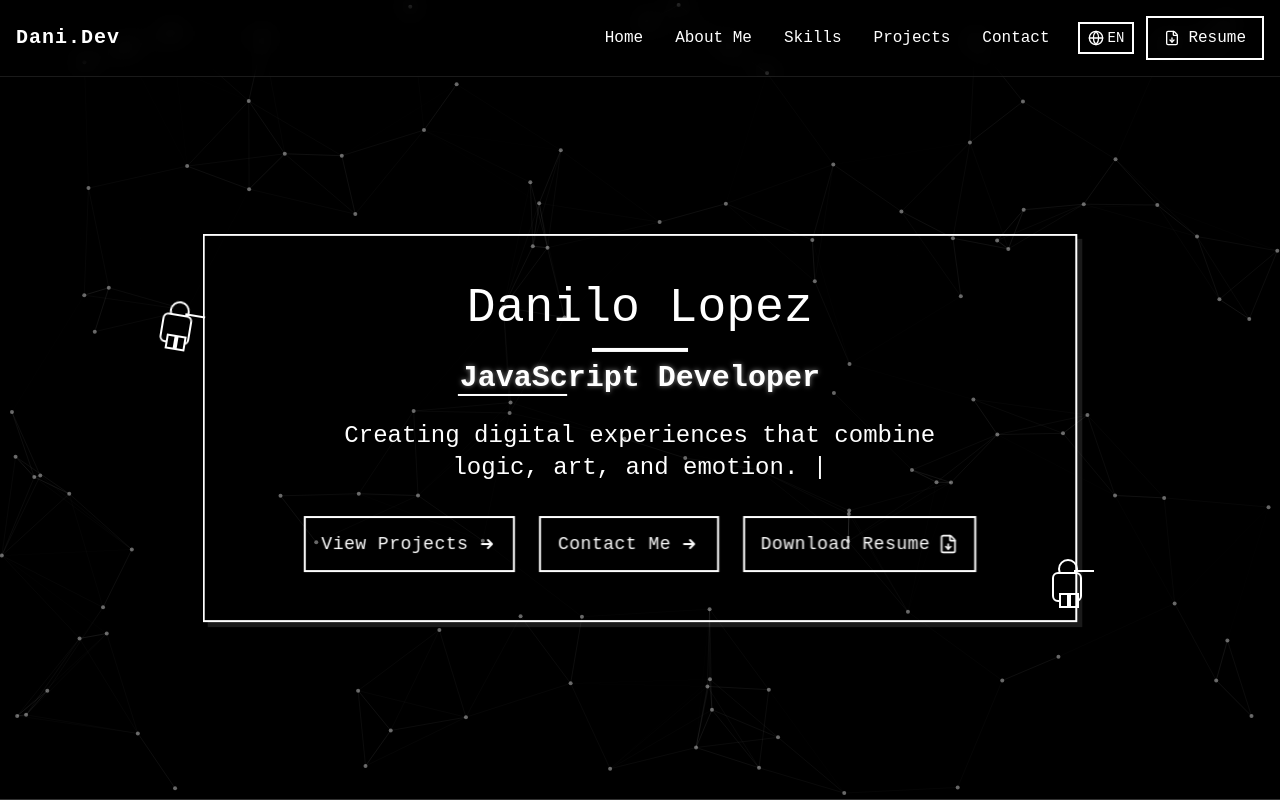
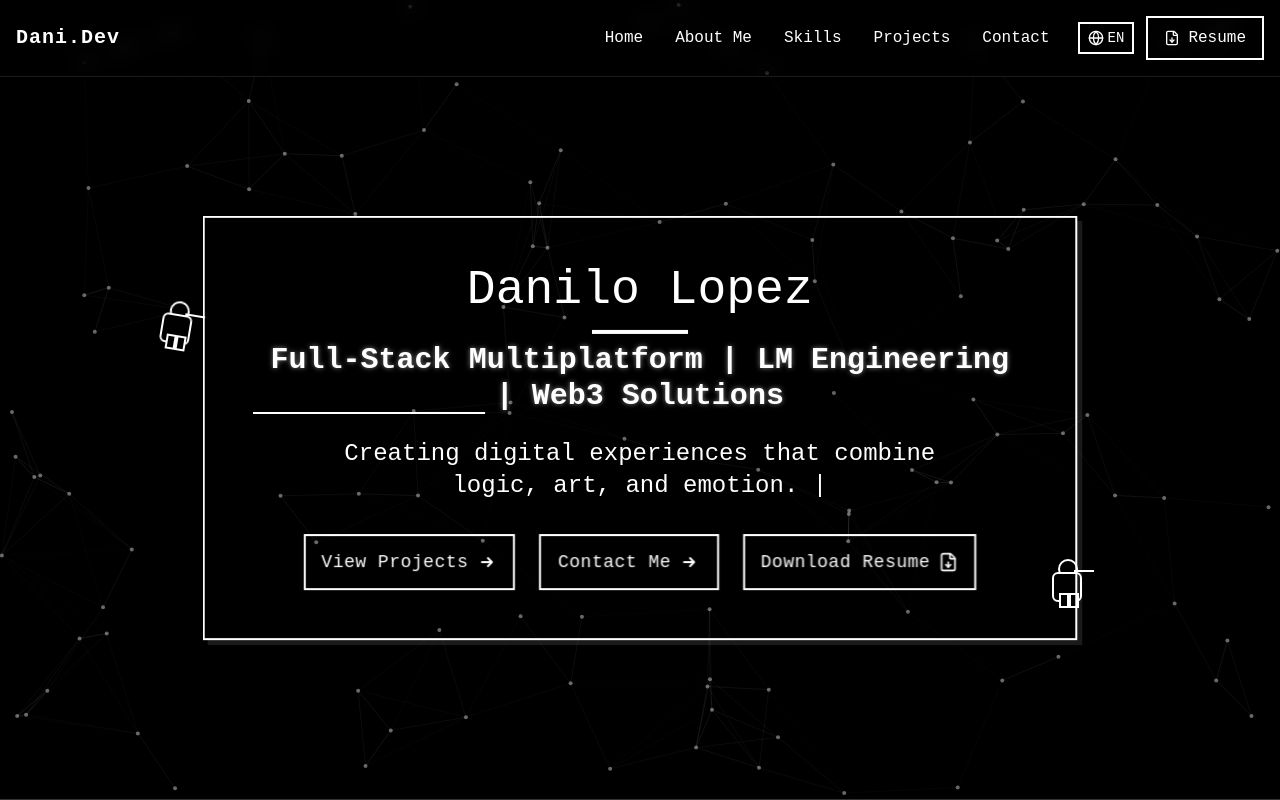
Before and after one commit to PapLion/Portafolio-Panda, a Vue app: page / in a window 1280 px wide. Shown: the top 800 px of the page. Built offline with nearby package versions, Linux system fonts and the light colour scheme; a web font is replaced by a local one.

Commit message:
Hero text changed

```diff
--- a/src/composables/useLanguage.js
+++ b/src/composables/useLanguage.js
@@ -13,7 +13,7 @@ const translations = {
 
     // Hero
     "hero.title": "Danilo Lopez",
-    "hero.subtitle": "JavaScript Developer",
+    "hero.subtitle": "Full-Stack Multiplatform | LM Engineering | Web3 Solutions",
     "hero.description": "Creando experiencias digitales que combinan logica, arte y emocion.",
     "hero.projects": "Ver Proyectos",
     "hero.contact": "Contactarme",
@@ -105,7 +105,7 @@ const translations = {
 
     // Hero
     "hero.title": "Danilo Lopez",
-    "hero.subtitle": "JavaScript Developer",
+    "hero.subtitle": "Full-Stack Multiplatform | LM Engineering | Web3 Solutions",
     "hero.description": "Creating digital experiences that combine logic, art, and emotion.",
     "hero.projects": "View Projects",
     "hero.contact": "Contact Me",
```
